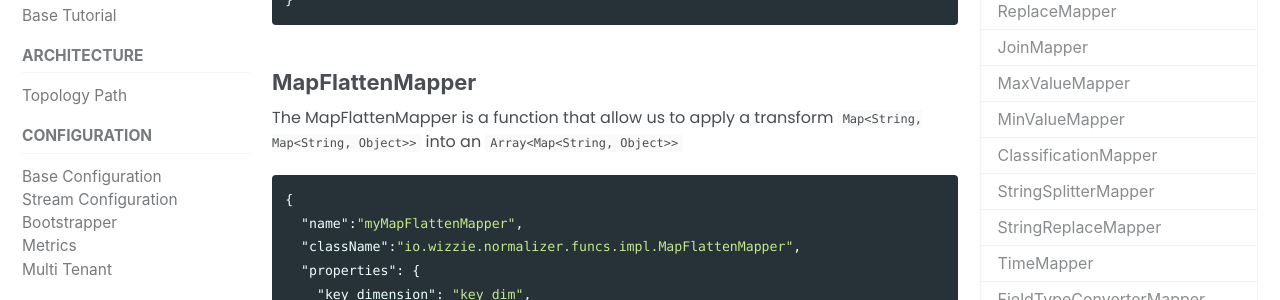
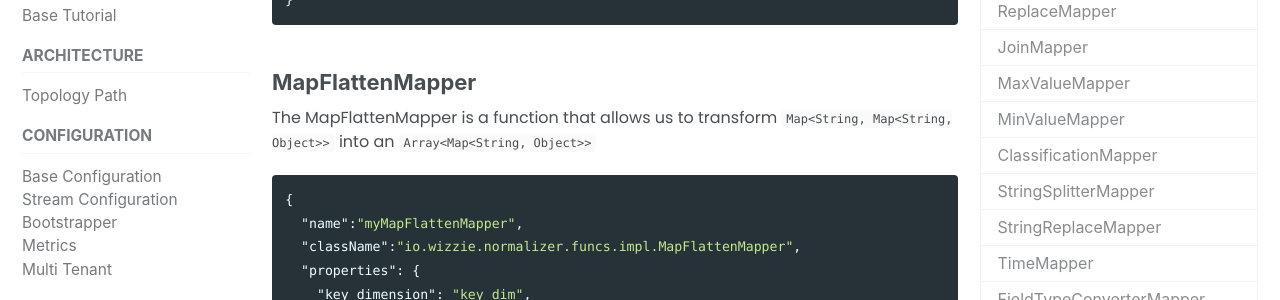
Before and after one commit to andresgomezfrr/normalizer, a Jekyll site: the page built from docs/functions/mapper_functions.md, in a window 1280 px wide and 900 px high, scrolled down 26004 px. Shown: the part 154-454 px from the top of the window. Built offline with Jekyll 4.4.1, drawn with Linux system fonts in a browser that asks for light colours; nearby versions of some CDN libraries; comment, search, counter and statistics services are not loaded.

Commit message:
Update mapper_functions.md

````diff
--- a/docs/functions/mapper_functions.md
+++ b/docs/functions/mapper_functions.md
@@ -1090,7 +1090,7 @@ If we use this message using the UpperCaseStringMapper that is defined on the ab
 
 ###  MapFlattenMapper
 
-The MapFlattenMapper is a function that allow us to apply a transform `Map<String, Map<String, Object>>` into an `Array<Map<String, Object>>`
+The MapFlattenMapper is a function that allows us to transform `Map<String, Map<String, Object>>` into an `Array<Map<String, Object>>`
 
 ```json
 {
````
